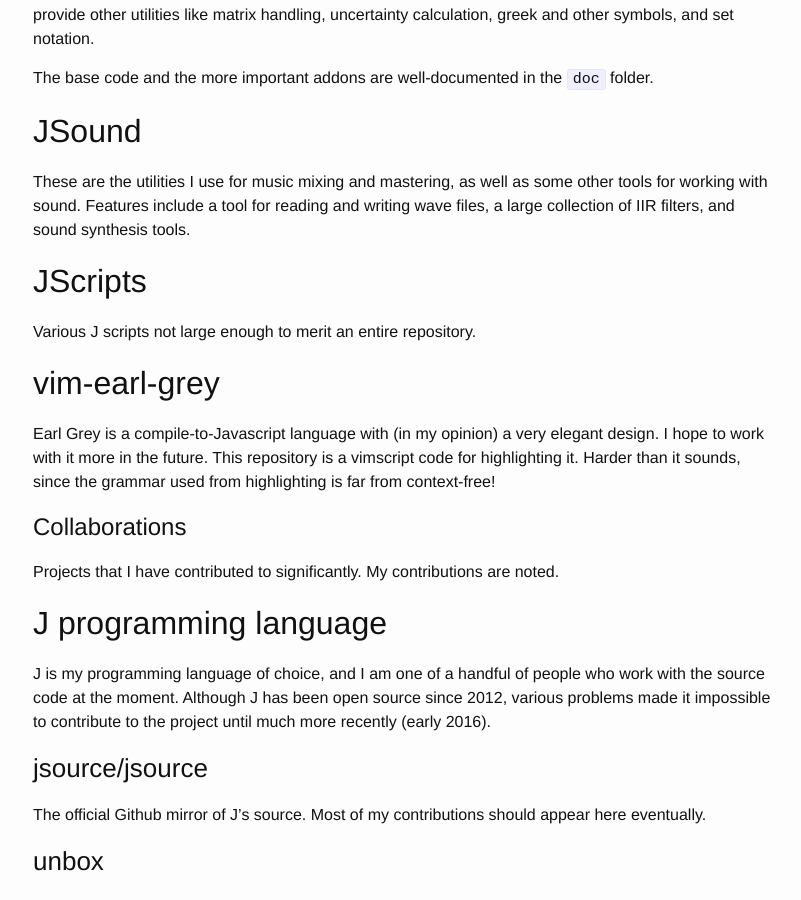
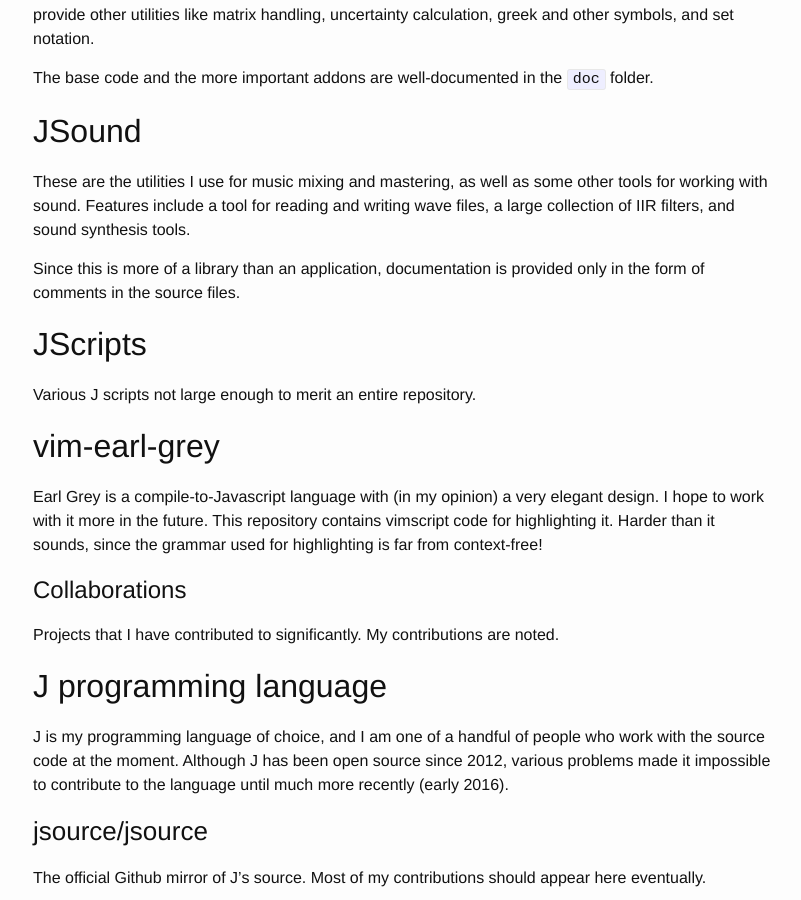
Before and after one commit to mlochbaum/mlochbaum.github.io, a Jekyll site: the page built from index.markdown, in a window 1280 px wide and 900 px high, scrolled down 917 px. Shown: the whole window, without its empty margins (237-1038 px from the left). Built offline with Jekyll 4.4.1, drawn with Linux system fonts in a browser that asks for light colours.

Commit message:
Editing in repository descriptions

```diff
--- a/index.markdown
+++ b/index.markdown
@@ -55,14 +55,17 @@ some other tools for working with sound. Features include a tool for
 reading and writing wave files, a large collection of IIR filters, and
 sound synthesis tools.
 
+Since this is more of a library than an application, documentation is
+provided only in the form of comments in the source files.
+
 ## JScripts
 Various J scripts not large enough to merit an entire repository.
 
 ## vim-earl-grey
 Earl Grey is a compile-to-Javascript language with (in my opinion) a very
 elegant design. I hope to work with it more in the future. This repository
-is a vimscript code for highlighting it. Harder than it sounds, since the
-grammar used from highlighting is far from context-free!
+contains vimscript code for highlighting it. Harder than it sounds, since
+the grammar used for highlighting is far from context-free!
 
 
 # Collaborations
@@ -74,7 +77,7 @@ noted.
 J is my programming language of choice, and I am one of a handful of
 people who work with the source code at the moment. Although J has been
 open source since 2012, various problems made it impossible to contribute
-to the project until much more recently (early 2016).
+to the language until much more recently (early 2016).
 
 ### jsource/jsource
 The official Github mirror of J's source. Most of my contributions should
```
